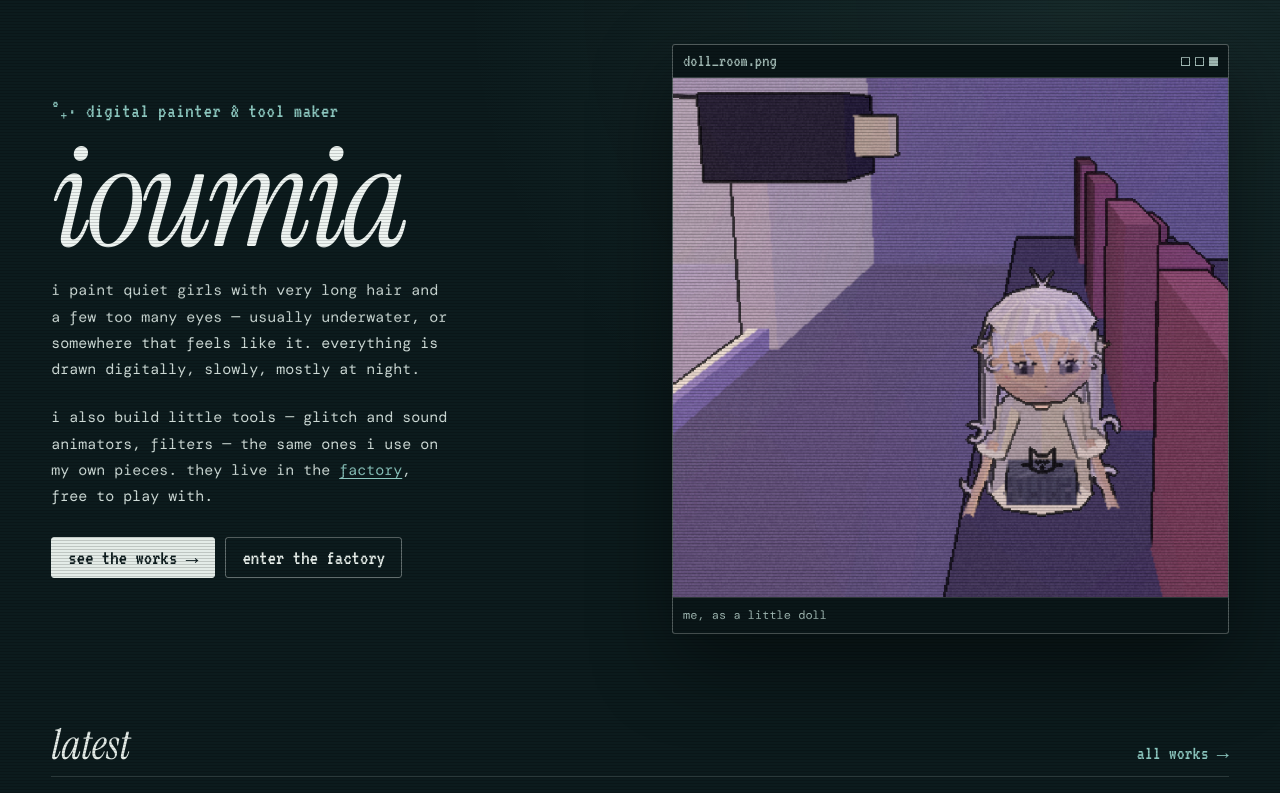
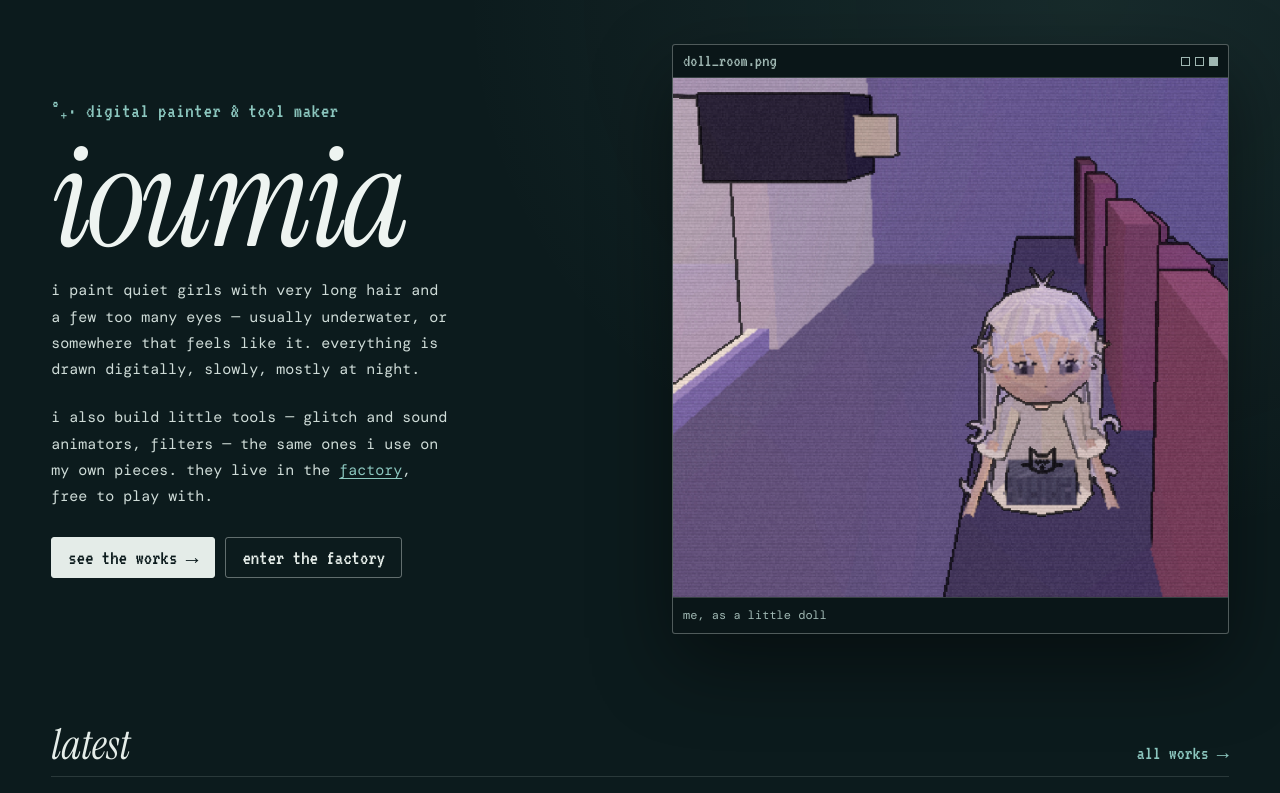
Before and after one commit to djsentinelle/ioumia-glitch-animator, a website built with Vite: page index.html in a window 1280 px wide. Shown: the top 793 px of the page. Built offline with nearby package versions, Linux system fonts and the light colour scheme.

Commit message:
Remove the scanline overlay from the website
Co-Authored-By: Claude Opus 5.5 <noreply@anthropic.com>

```diff
--- a/index.html
+++ b/index.html
@@ -60,7 +60,6 @@
 </div>
 </main>
 </div>
-<div class="crt" aria-hidden="true"></div>
 <script type="module" src="/src/site/home.ts"></script>
 </body>
 </html>
--- a/src/site/site.css
+++ b/src/site/site.css
@@ -137,14 +137,6 @@ img { display: block; }
   font-size: 18px;
   line-height: 1;
   color: var(--muted);
-}
-
-.crt {
-  position: fixed;
-  inset: 0;
-  z-index: 70;
-  pointer-events: none;
-  background: repeating-linear-gradient(to bottom, rgba(0, 0, 0, .16) 0 1px, transparent 1px 3px);
 }
 
 /* ── shared pieces ──────────────────────────────────────── */
```
Also changed, not shown: factory/index.html (+0 -1 lines), merch/index.html (+0 -1 lines), works/index.html (+0 -1 lines).
